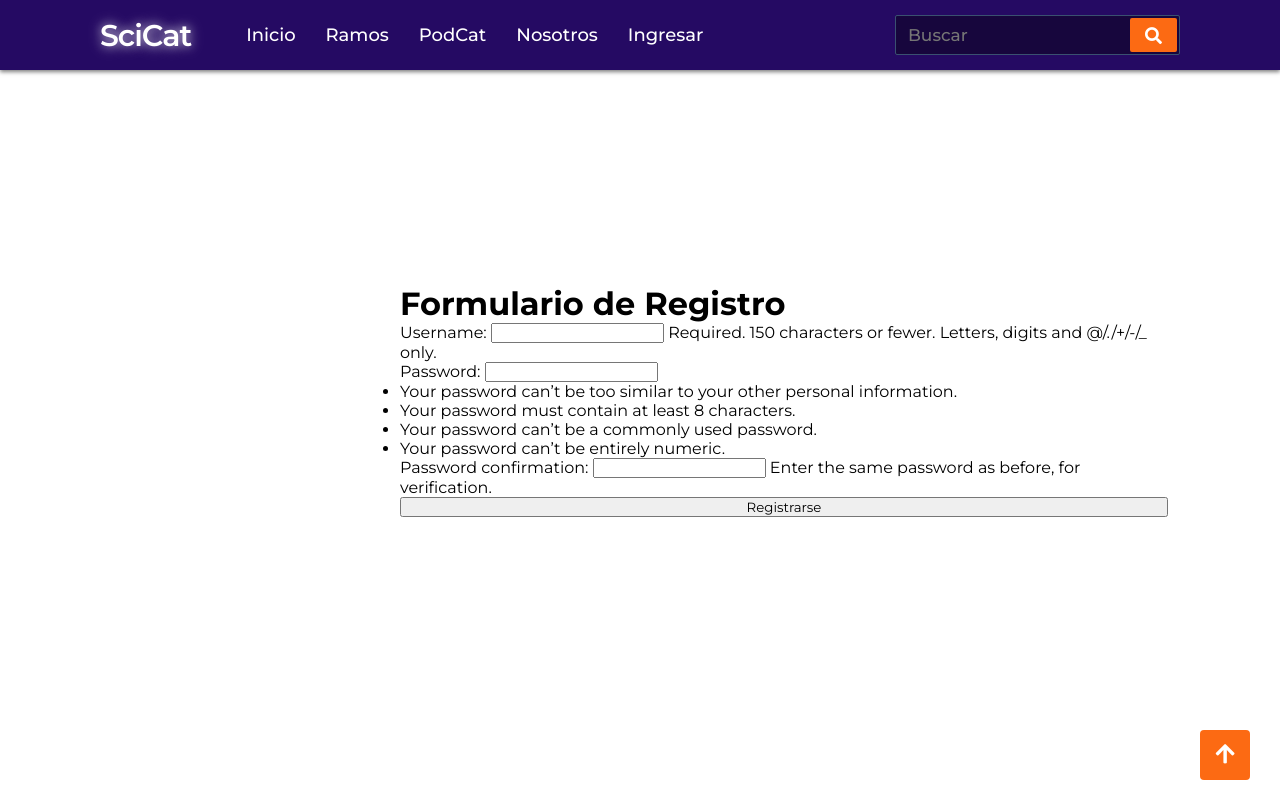
After one commit to joacoh/scicatweb, a Django app: page /usuarios/register/ in a window 1280 px wide. The commit adds this page. Run offline with Django 3.2, Linux system fonts and the light colour scheme; parts of the project's set-up code (start-up, migrations or seed data) failed here and were passed over.

Commit message:
Autenticación añadida

```diff
--- /dev/null
+++ b/app/static/app/css/acceso.css
@@ -0,0 +1,14 @@
+body {
+	background: #FFF;
+}
+.acceso{
+    z-index: 2;
+    position: relative;
+    display: flex;
+    flex-direction: column;
+    width: 60%;
+    left: 50vh;
+    height: 100vh;
+    justify-content: center;
+    align-items: stretch;
+    }
--- a/app/templates/app/base.html
+++ b/app/templates/app/base.html
@@ -19,12 +19,23 @@
          <div class="logo">
             SciCat
          </div>
+         {% if user.is_authenticated %}
             <div class="nav-items">
                <li><a href="{% url 'home' %}">Inicio</a></li>
                <li><a href="{% url 'ramos' %}">Ramos</a></li>
                <li><a href="{% url 'podcat' %}">PodCat</a></li>
                <li><a href="{% url 'nosotros' %}">Nosotros</a></li>
+               <li><a href="{% url 'logout' %}">Desconectarse</a></li>
             </div>
+         {% else %}
+            <div class="nav-items">
+               <li><a href="{% url 'home' %}">Inicio</a></li>
+               <li><a href="{% url 'ramos' %}">Ramos</a></li>
+               <li><a href="{% url 'podcat' %}">PodCat</a></li>
+               <li><a href="{% url 'nosotros' %}">Nosotros</a></li>
+               <li><a href="{% url 'login' %}">Ingresar</a></li>
+            </div>
+         {% endif %}
          <div class="search-icon">
             <span class="fas fa-search"></span>
          </div>
--- a/app/templates/app/post_ramos.html
+++ b/app/templates/app/post_ramos.html
@@ -27,9 +27,11 @@
 
 <div class="ramos">
     <h1>{{ post.title }}</h1>
-    <small>{{ post.post_date }} - (<a href="{% url 'edit' post.pk %}">Editar</a> - <a href="{% url 'delete' post.pk %}">Eliminar</a>)</small><br/>
+    <small>{{ post.post_date }}</small>
+    {% if user.is_authenticated %}
+      <small>(<a href="{% url 'edit' post.pk %}">Editar</a> - <a href="{% url 'delete' post.pk %}">Eliminar</a>)</small>
+    {% endif %}
     <br/>
-    <hr>
     <br/>
 
     {{ post.body|safe }}
--- a/app/urls.py
+++ b/app/urls.py
@@ -8,6 +8,6 @@ urlpatterns = [
     path('nosotros/', nosotros, name='nosotros'),
     path('articulo/<int:pk>', PostDetailView.as_view(), name='article-detail'),
     path('create/', AddPostView.as_view(), name='create'),
-    path('articulo/<int:pk>/editar', EditPostView.as_view(), name='edit'),
-    path('articulo/<int:pk>/eliminar', DeletePostView.as_view(), name='delete')
+    path('articulo/<int:pk>/edit', EditPostView.as_view(), name='edit'),
+    path('articulo/<int:pk>/delete', DeletePostView.as_view(), name='delete')
 ]
--- /dev/null
+++ b/members/templates/registration/register.html
@@ -0,0 +1,29 @@
+{% extends 'app/base.html'%}
+
+{% load static %}
+
+{% block css %}
+<link rel="stylesheet" href="{% static 'app/css/acceso.css' %}">
+{% endblock %}
+
+{% block js %}
+
+{% endblock %}
+
+{% block contenido %}
+
+<div class="acceso">
+    <h1>Formulario de Registro</h1>
+
+    <table>
+    <form method="POST">
+        {% csrf_token %}
+        {{ form.as_p }}
+    </table>
+    <button>Registrarse</button>
+
+
+    </form>
+</div>
+
+{% endblock %}
--- a/members/urls.py
+++ b/members/urls.py
@@ -1,5 +1,8 @@
 from django.urls import path
+from .views import UserRegisterView
+
 
 urlpatterns = [
+    path('register/', UserRegisterView.as_view(), name='register')
 
 ]
--- a/members/views.py
+++ b/members/views.py
@@ -1,3 +1,9 @@
 from django.shortcuts import render
+from django.views import generic
+from django.contrib.auth.forms import UserCreationForm
+from django.urls import reverse_lazy
 
-# Create your views here.
+class UserRegisterView(generic.CreateView):
+    form_class = UserCreationForm
+    template_name = 'registration/register.html'
+    success_url = reverse_lazy('ingresar')
--- a/scicatweb/settings.py
+++ b/scicatweb/settings.py
@@ -229,3 +229,6 @@ USE_TZ = True
 # https://docs.djangoproject.com/en/2.2/howto/static-files/
 
 STATIC_URL = '/static/'
+
+LOGIN_REDIRECT_URL = 'home'
+LOGOUT_REDIRECT_URL = 'home'
--- a/scicatweb/urls.py
+++ b/scicatweb/urls.py
@@ -20,5 +20,5 @@ urlpatterns = [
     path('admin/', admin.site.urls),
     path('', include('app.urls')),
     path('usuarios/', include('django.contrib.auth.urls')),
-    path('usuarios/', include('members.urls'))
+    path('usuarios/', include('members.urls')),
 ]
```
Also changed, not shown: app/models.py (+5 -5 lines), app/templates/app/add_post.html (+10 -0 lines), app/templates/app/delete_post.html (+10 -0 lines), app/templates/app/edit_post.html (+11 -0 lines), app/templates/app/ramos.html (+10 -2 lines), members/templates/registration/login.html (added, +29 -0 lines), db.sqlite3. Lines whose indentation alone changed are shown as unchanged.
